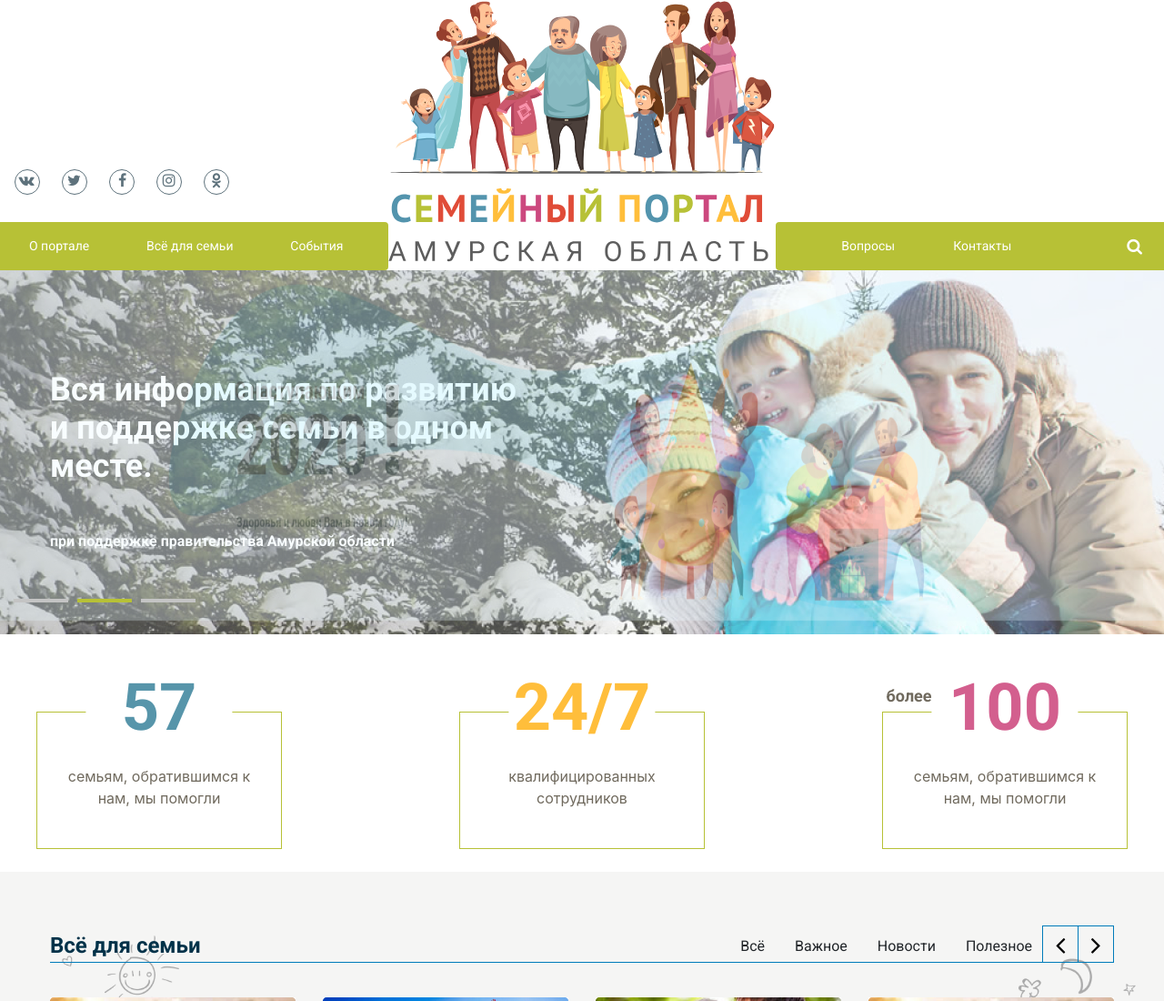
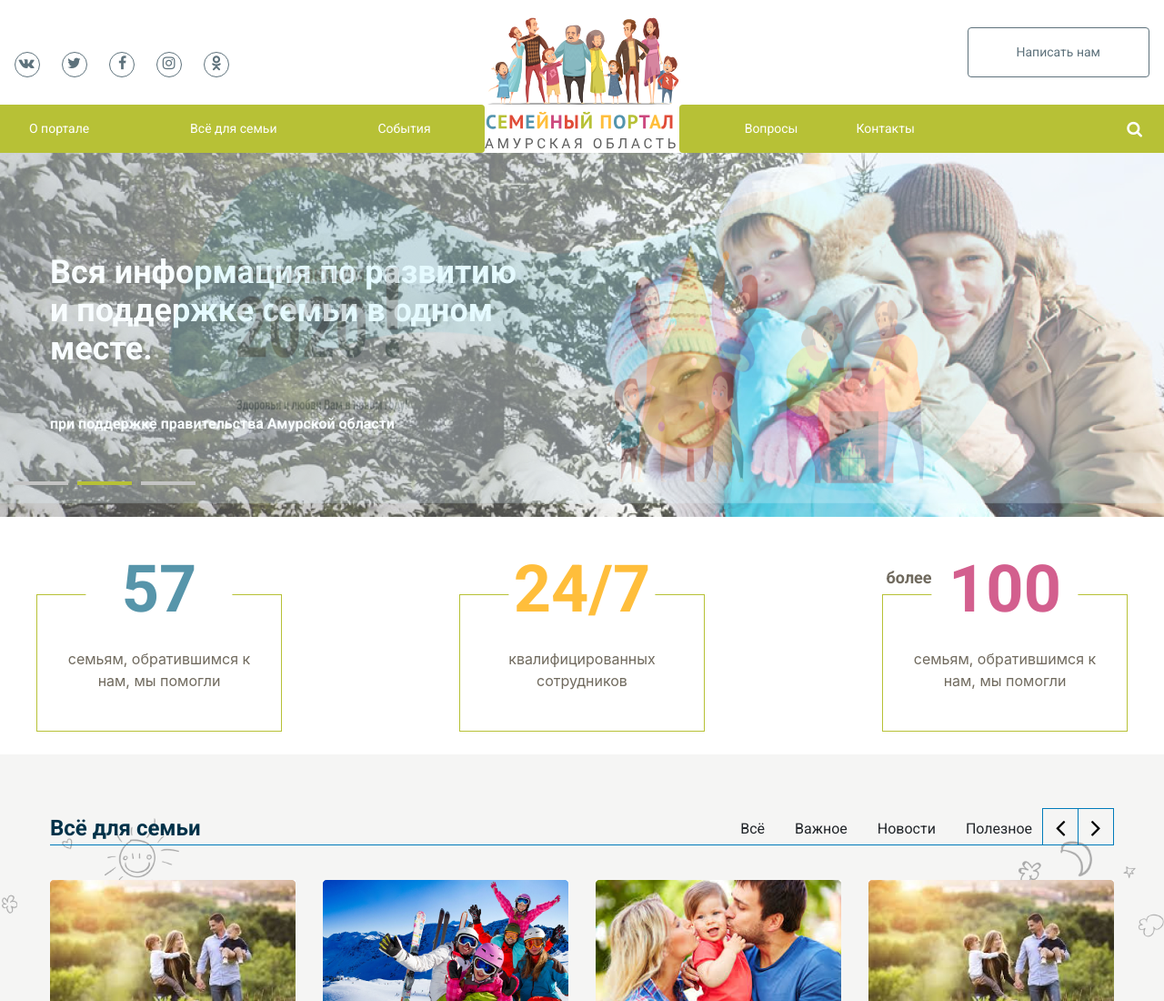
Before and after one commit to Georgy-pv/test-layout, a plain HTML site: page index.html in a window 1280 px wide. Shown: the top 1100 px of the page at 91% size. Drawn offline with nearby package versions, Linux system fonts and the light colour scheme.

Commit message:
Fix bugs

```diff
--- a/index.html
+++ b/index.html
@@ -17,7 +17,7 @@
 
 <body>
     <header class="d-flex align-items-end">
-        <div class="left_header p-0 col-4">
+        <div class="left_header p-0 col-4 col-md-5">
             <div class="d-md-inline-block pl-3 social_links">
                 <a href="#" class="social_item"><i class="fa fa-vk" aria-hidden="true"></i></a>
                 <a href="#" class="social_item"><i class="fa fa-twitter" aria-hidden="true"></i></a>
@@ -58,12 +58,12 @@
             </div>
         </div>
 
-        <div class="d-block header_img p-0 col-4">
+        <div class="d-block header_img p-0 col-4 col-md-2">
             <a href="#"><img src="img/family_portal_logo.svg" alt=""></a>
         </div>
 
-        <div class="right_header col-4 p-0">
-            <div class="header_btn pr-3">
+        <div class="right_header col-4 col-md-5 p-0">
+            <div class="d-md-block header_btn pr-3">
                 <a href="#" class="d-md-inline-block header_btn">Написать нам</a>
             </div>
 
--- a/scss/_media.scss
+++ b/scss/_media.scss
@@ -6,6 +6,13 @@
 //     }
 // }
 @media (max-width: 768px){
+    header{
+        .header_search{
+            .header_search_btn{
+                display: none;
+            }
+        }
+    }
     .for_family{
         background-image: none;
         .slick-arrow{
```
Also changed, not shown: css/style.css.
